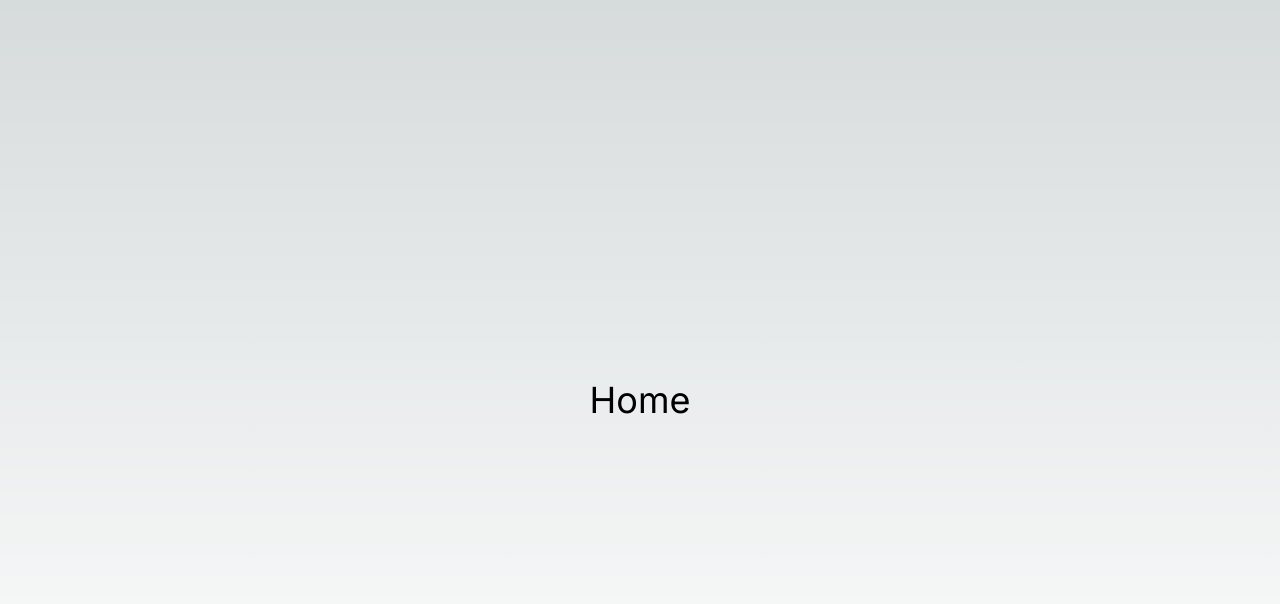
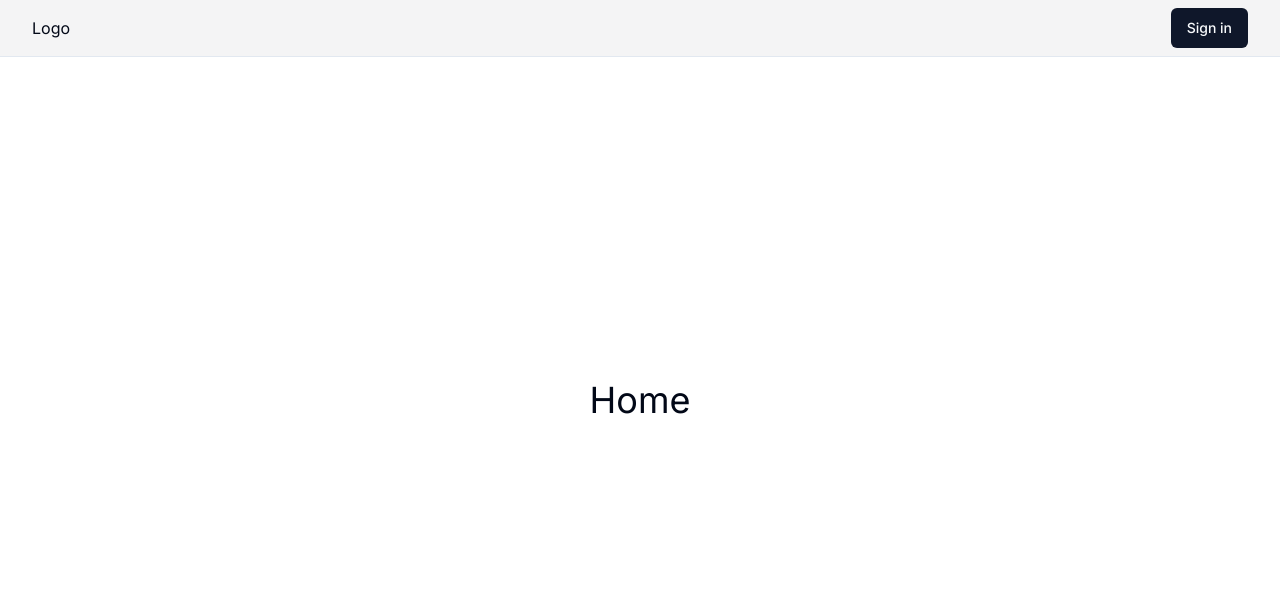
Before and after one commit to Raihanhn/Nextjs_Signup, a Next.js app: page / in a window 1280 px wide. Shown: the top 604 px of the page. Built offline with nearby package versions, Linux system fonts and the light colour scheme.

Commit message:
shadcn-ui added

```diff
--- a/src/app/layout.tsx
+++ b/src/app/layout.tsx
@@ -1,6 +1,7 @@
 import type { Metadata } from "next";
 import { Inter } from "next/font/google";
-import "./globals.css";
+import "@/styles/globals.css";
+import Navbar from "@/components/Navbar";
 
 const inter = Inter({ subsets: ["latin"] });
 
@@ -18,6 +19,7 @@
     <html lang="en">
       <body className={inter.className}>
         <main className="h-screen flex flex-col justify-center items-center">
+          <Navbar />
           {children}
         </main>
       </body>
--- /dev/null
+++ b/src/components/Navbar.tsx
@@ -0,0 +1,18 @@
+import Link from "next/link";
+import React from "react";
+import { buttonVariants } from "./ui/button";
+
+const Navbar = () => {
+  return (
+    <div className="bg-zinc-100 py-2 border-b border-s-zinc-200 fixed w-full z-10 top-0 ">
+      <div className="container flex items-center justify-between">
+        <Link href={"/"}>Logo</Link>
+        <Link className={buttonVariants()} href={"/sign-in"}>
+          Sign in
+        </Link>
+      </div>
+    </div>
+  );
+};
+
+export default Navbar;
--- /dev/null
+++ b/src/components/ui/button.tsx
@@ -0,0 +1,56 @@
+import * as React from "react"
+import { Slot } from "@radix-ui/react-slot"
+import { cva, type VariantProps } from "class-variance-authority"
+
+import { cn } from "@/lib/utils"
+
+const buttonVariants = cva(
+  "inline-flex items-center justify-center whitespace-nowrap rounded-md text-sm font-medium ring-offset-background transition-colors focus-visible:outline-none focus-visible:ring-2 focus-visible:ring-ring focus-visible:ring-offset-2 disabled:pointer-events-none disabled:opacity-50",
+  {
+    variants: {
+      variant: {
+        default: "bg-primary text-primary-foreground hover:bg-primary/90",
+        destructive:
+          "bg-destructive text-destructive-foreground hover:bg-destructive/90",
+        outline:
+          "border border-input bg-background hover:bg-accent hover:text-accent-foreground",
+        secondary:
+          "bg-secondary text-secondary-foreground hover:bg-secondary/80",
+        ghost: "hover:bg-accent hover:text-accent-foreground",
+        link: "text-primary underline-offset-4 hover:underline",
+      },
+      size: {
+        default: "h-10 px-4 py-2",
+        sm: "h-9 rounded-md px-3",
+        lg: "h-11 rounded-md px-8",
+        icon: "h-10 w-10",
+      },
+    },
+    defaultVariants: {
+      variant: "default",
+      size: "default",
+    },
+  }
+)
+
+export interface ButtonProps
+  extends React.ButtonHTMLAttributes<HTMLButtonElement>,
+    VariantProps<typeof buttonVariants> {
+  asChild?: boolean
+}
+
+const Button = React.forwardRef<HTMLButtonElement, ButtonProps>(
+  ({ className, variant, size, asChild = false, ...props }, ref) => {
+    const Comp = asChild ? Slot : "button"
+    return (
+      <Comp
+        className={cn(buttonVariants({ variant, size, className }))}
+        ref={ref}
+        {...props}
+      />
+    )
+  }
+)
+Button.displayName = "Button"
+
+export { Button, buttonVariants }
--- /dev/null
+++ b/src/lib/utils.ts
@@ -0,0 +1,6 @@
+import { type ClassValue, clsx } from "clsx"
+import { twMerge } from "tailwind-merge"
+
+export function cn(...inputs: ClassValue[]) {
+  return twMerge(clsx(inputs))
+}
--- /dev/null
+++ b/src/styles/globals.css
@@ -0,0 +1,76 @@
+@tailwind base;
+@tailwind components;
+@tailwind utilities;
+
+@layer base {
+  :root {
+    --background: 0 0% 100%;
+    --foreground: 222.2 84% 4.9%;
+
+    --card: 0 0% 100%;
+    --card-foreground: 222.2 84% 4.9%;
+
+    --popover: 0 0% 100%;
+    --popover-foreground: 222.2 84% 4.9%;
+
+    --primary: 222.2 47.4% 11.2%;
+    --primary-foreground: 210 40% 98%;
+
+    --secondary: 210 40% 96.1%;
+    --secondary-foreground: 222.2 47.4% 11.2%;
+
+    --muted: 210 40% 96.1%;
+    --muted-foreground: 215.4 16.3% 46.9%;
+
+    --accent: 210 40% 96.1%;
+    --accent-foreground: 222.2 47.4% 11.2%;
+
+    --destructive: 0 84.2% 60.2%;
+    --destructive-foreground: 210 40% 98%;
+
+    --border: 214.3 31.8% 91.4%;
+    --input: 214.3 31.8% 91.4%;
+    --ring: 222.2 84% 4.9%;
+
+    --radius: 0.5rem;
+  }
+
+  .dark {
+    --background: 222.2 84% 4.9%;
+    --foreground: 210 40% 98%;
+
+    --card: 222.2 84% 4.9%;
+    --card-foreground: 210 40% 98%;
+
+    --popover: 222.2 84% 4.9%;
+    --popover-foreground: 210 40% 98%;
+
+    --primary: 210 40% 98%;
+    --primary-foreground: 222.2 47.4% 11.2%;
+
+    --secondary: 217.2 32.6% 17.5%;
+    --secondary-foreground: 210 40% 98%;
+
+    --muted: 217.2 32.6% 17.5%;
+    --muted-foreground: 215 20.2% 65.1%;
+
+    --accent: 217.2 32.6% 17.5%;
+    --accent-foreground: 210 40% 98%;
+
+    --destructive: 0 62.8% 30.6%;
+    --destructive-foreground: 210 40% 98%;
+
+    --border: 217.2 32.6% 17.5%;
+    --input: 217.2 32.6% 17.5%;
+    --ring: 212.7 26.8% 83.9%;
+  }
+}
+
+@layer base {
+  * {
+    @apply border-border;
+  }
+  body {
+    @apply bg-background text-foreground;
+  }
+}
--- /dev/null
+++ b/tailwind.config.js
@@ -0,0 +1,76 @@
+/** @type {import('tailwindcss').Config} */
+module.exports = {
+  darkMode: ["class"],
+  content: [
+    './pages/**/*.{ts,tsx}',
+    './components/**/*.{ts,tsx}',
+    './app/**/*.{ts,tsx}',
+    './src/**/*.{ts,tsx}',
+	],
+  theme: {
+    container: {
+      center: true,
+      padding: "2rem",
+      screens: {
+        "2xl": "1400px",
+      },
+    },
+    extend: {
+      colors: {
+        border: "hsl(var(--border))",
+        input: "hsl(var(--input))",
+        ring: "hsl(var(--ring))",
+        background: "hsl(var(--background))",
+        foreground: "hsl(var(--foreground))",
+        primary: {
+          DEFAULT: "hsl(var(--primary))",
+          foreground: "hsl(var(--primary-foreground))",
+        },
+        secondary: {
+          DEFAULT: "hsl(var(--secondary))",
+          foreground: "hsl(var(--secondary-foreground))",
+        },
+        destructive: {
+          DEFAULT: "hsl(var(--destructive))",
+          foreground: "hsl(var(--destructive-foreground))",
+        },
+        muted: {
+          DEFAULT: "hsl(var(--muted))",
+          foreground: "hsl(var(--muted-foreground))",
+        },
+        accent: {
+          DEFAULT: "hsl(var(--accent))",
+          foreground: "hsl(var(--accent-foreground))",
+        },
+        popover: {
+          DEFAULT: "hsl(var(--popover))",
+          foreground: "hsl(var(--popover-foreground))",
+        },
+        card: {
+          DEFAULT: "hsl(var(--card))",
+          foreground: "hsl(var(--card-foreground))",
+        },
+      },
+      borderRadius: {
+        lg: "var(--radius)",
+        md: "calc(var(--radius) - 2px)",
+        sm: "calc(var(--radius) - 4px)",
+      },
+      keyframes: {
+        "accordion-down": {
+          from: { height: 0 },
+          to: { height: "var(--radix-accordion-content-height)" },
+        },
+        "accordion-up": {
+          from: { height: "var(--radix-accordion-content-height)" },
+          to: { height: 0 },
+        },
+      },
+      animation: {
+        "accordion-down": "accordion-down 0.2s ease-out",
+        "accordion-up": "accordion-up 0.2s ease-out",
+      },
+    },
+  },
+  plugins: [require("tailwindcss-animate")],
+}
--- a/tailwind.config.ts
+++ /dev/null
@@ -1,20 +0,0 @@
-import type { Config } from 'tailwindcss'
-
-const config: Config = {
-  content: [
-    './src/pages/**/*.{js,ts,jsx,tsx,mdx}',
-    './src/components/**/*.{js,ts,jsx,tsx,mdx}',
-    './src/app/**/*.{js,ts,jsx,tsx,mdx}',
-  ],
-  theme: {
-    extend: {
-      backgroundImage: {
-        'gradient-radial': 'radial-gradient(var(--tw-gradient-stops))',
-        'gradient-conic':
-          'conic-gradient(from 180deg at 50% 50%, var(--tw-gradient-stops))',
-      },
-    },
-  },
-  plugins: [],
-}
-export default config
```
Also changed, not shown: package.json (+10 -4 lines), components.json (added), 1 other file (tests, documents, lock files or other folders).
